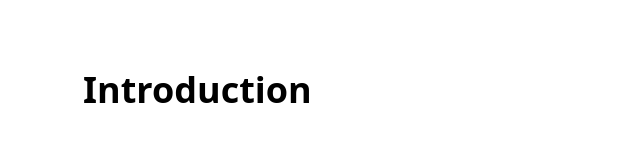
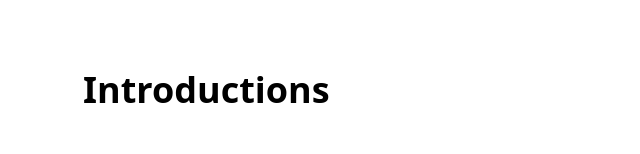
Before and after one commit to Taztahir/emirateDervac, a website: page src/pages/Engineering-support/training.html in a window 1280 px wide. Shown: the part 646-800 px from the top of the page, 109-749 px from the left. Drawn offline with nearby package versions, Linux system fonts and the light colour scheme; files that its build step writes are made by us from their sources.

Commit message:
wahab second push

```diff
--- a/src/pages/Engineering-support/training.html
+++ b/src/pages/Engineering-support/training.html
@@ -163,7 +163,7 @@
 
   <div class="ml-48">
     <div>
-      <h1 class="text-4xl font-bold mt-20">Introduction</h1>
+      <h1 class="text-4xl font-bold mt-20">Introductions</h1>
       <h1 class="mt-12">Emirates Engineering Training College, part of Emirates Engineering provides Basic and Aircraft Type Maintenance Training to Emirates Engineering personnel, third <br> party and external customers. Our Basic Aircraft Maintenance Engineer (AME) Licence Training programme is approved by UAE General Civil Aviation Authority <br> (GCAA), and the Aircraft Type training is approved by both UAE GCAA and European Aviation Safety Agency (EASA). Basic Aircraft Maintenance Engineer (AME) <br> Licence Training is currently provided to UAE Nationals and can also be offered to third party and external customers.
       </h1>
 
```
